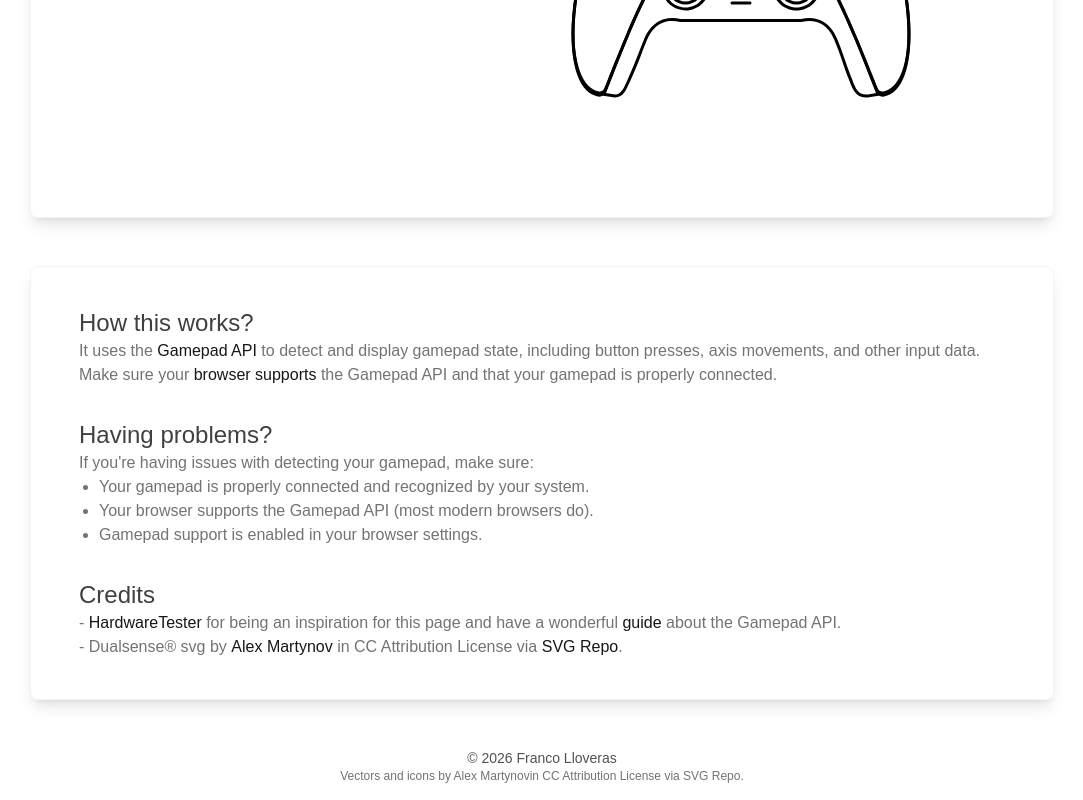
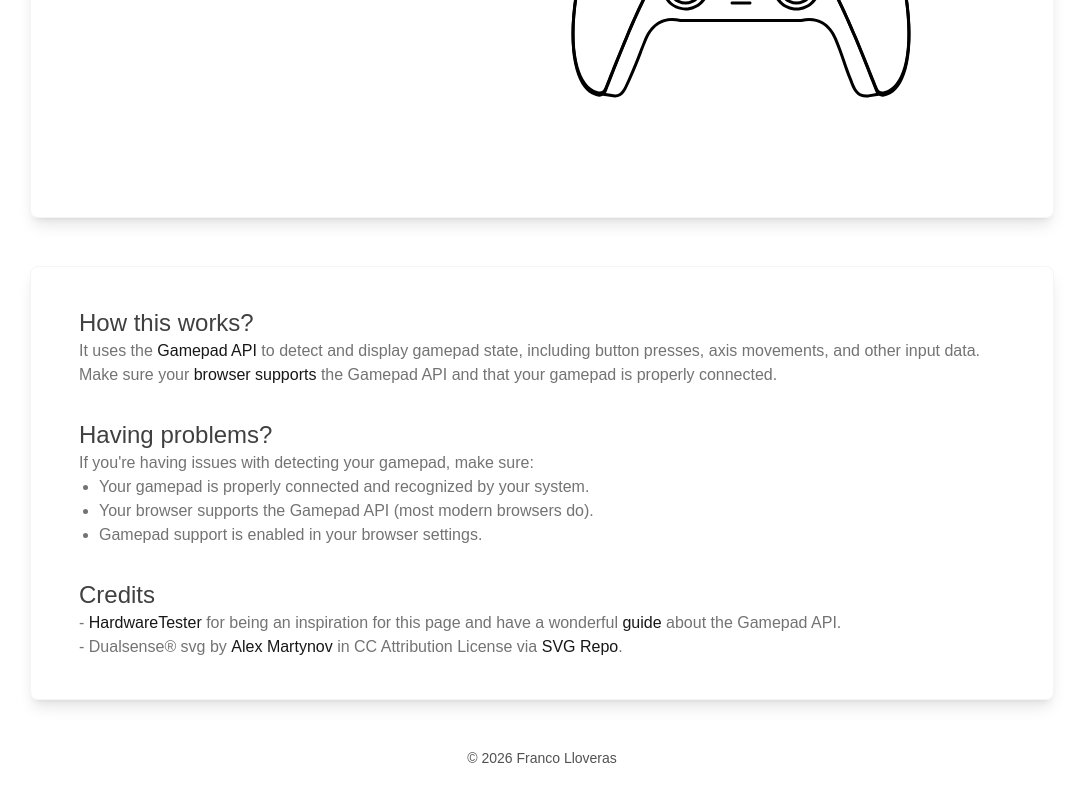
Before and after one commit to francolloveras/gamepad-tester, a React (Vite) app: page / in a window 1280 px wide. Shown: the part 412-1212 px from the top of the page, without its empty margins (98-1181 px from the left). Built offline with nearby package versions, Linux system fonts and the light colour scheme; a small style sheet from the web is missing.

Commit message:
Remove svg attribution from footer

```diff
--- a/src/components/footer.tsx
+++ b/src/components/footer.tsx
@@ -2,21 +2,6 @@ export default function Footer() {
   return (
     <footer className="mb-4 text-center">
       <p className="text-sm text-neutral-600">&copy; 2026 Franco Lloveras</p>
-      <p className="text-xs text-neutral-500">
-        Vectors and icons by{' '}
-        <a
-          href="https://gumroad.com/darkwing?ref=svgrepo.com"
-          target="_blank"
-          referrerPolicy="no-referrer"
-        >
-          Alex Martynov
-        </a>
-        in CC Attribution License via{' '}
-        <a href="https://www.svgrepo.com/" target="_blank" referrerPolicy="no-referrer">
-          SVG Repo
-        </a>
-        .
-      </p>
     </footer>
   )
 }
```
